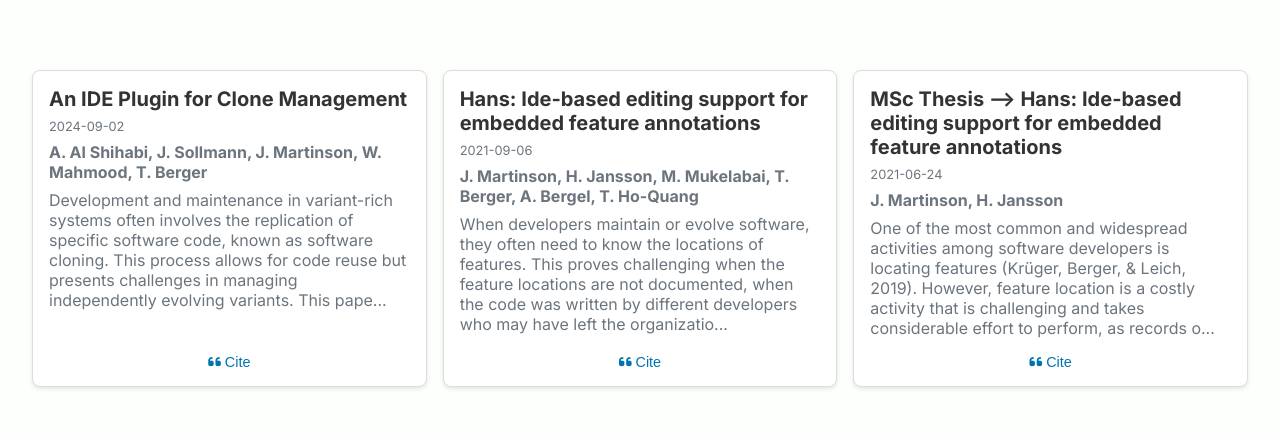
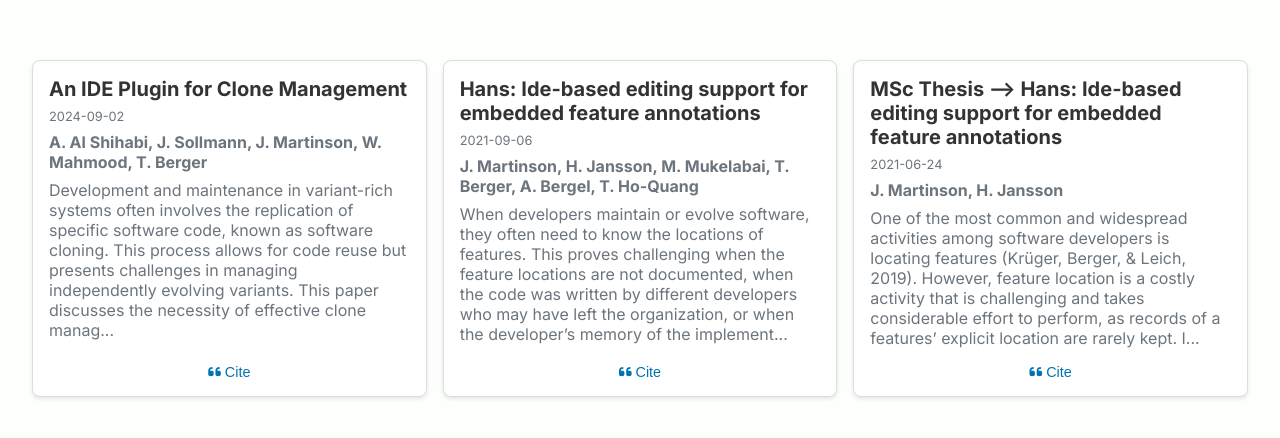
Before and after one commit to johmara/johmara.github.io, an Angular app: page /publications in a window 1280 px wide. Shown: the part 172-610 px from the top of the page. Built offline with nearby package versions, Linux system fonts and the light colour scheme.

Commit message:
bibtex dialog

```diff
--- a/src/app/publications/publications.component.html
+++ b/src/app/publications/publications.component.html
@@ -5,14 +5,14 @@
         <h3 class="paper-title">{{ publication.title }}</h3>
         <p class="date">{{ publication.date }}</p>
         <p class="authors">{{ publication.authors | authorName }}</p>
-        <p class="description">{{ publication.description | slice:0:250 }}...</p>
+        <p class="description">{{ publication.description | slice:0:300 }}...</p>
       </div>
     </a>
     <button (click)="fetchBibtex(publication.doi)" class="cite-btn">
       <i class="fa fa-quote-left" aria-hidden="true"></i> Cite
     </button>
   </div>
-  <div *ngIf="showAllPublicationsLink" class="view-all-link">
-    <a routerLink="/all-publications">View all publications</a>
-  </div>
 </div>
+<div *ngIf="showAllPublicationsLink" class="view-all-link">
+  <a routerLink="/all-publications">View all publications</a>
+</div>
--- a/src/app/publications/publications.component.scss
+++ b/src/app/publications/publications.component.scss
@@ -1,6 +1,6 @@
 .publications-container {
   display: grid;
-  grid-template-columns: repeat(3, 1fr);
+  grid-template-columns: repeat(auto-fit, minmax(250px, 1fr));
   gap: 1rem;
   padding: 1rem;
 }
@@ -59,10 +59,15 @@ a {
   margin-top: 1rem; /* Add this line to create space above the button */
 }
 
-.cite-btn:hover{
+.cite-btn:hover {
   text-decoration: underline;
 }
 
-.date{
+.date {
   font-size: 0.8rem;
 }
+
+.view-all-publications {
+  text-align: center;
+  margin-top: 1rem;
+}
```
